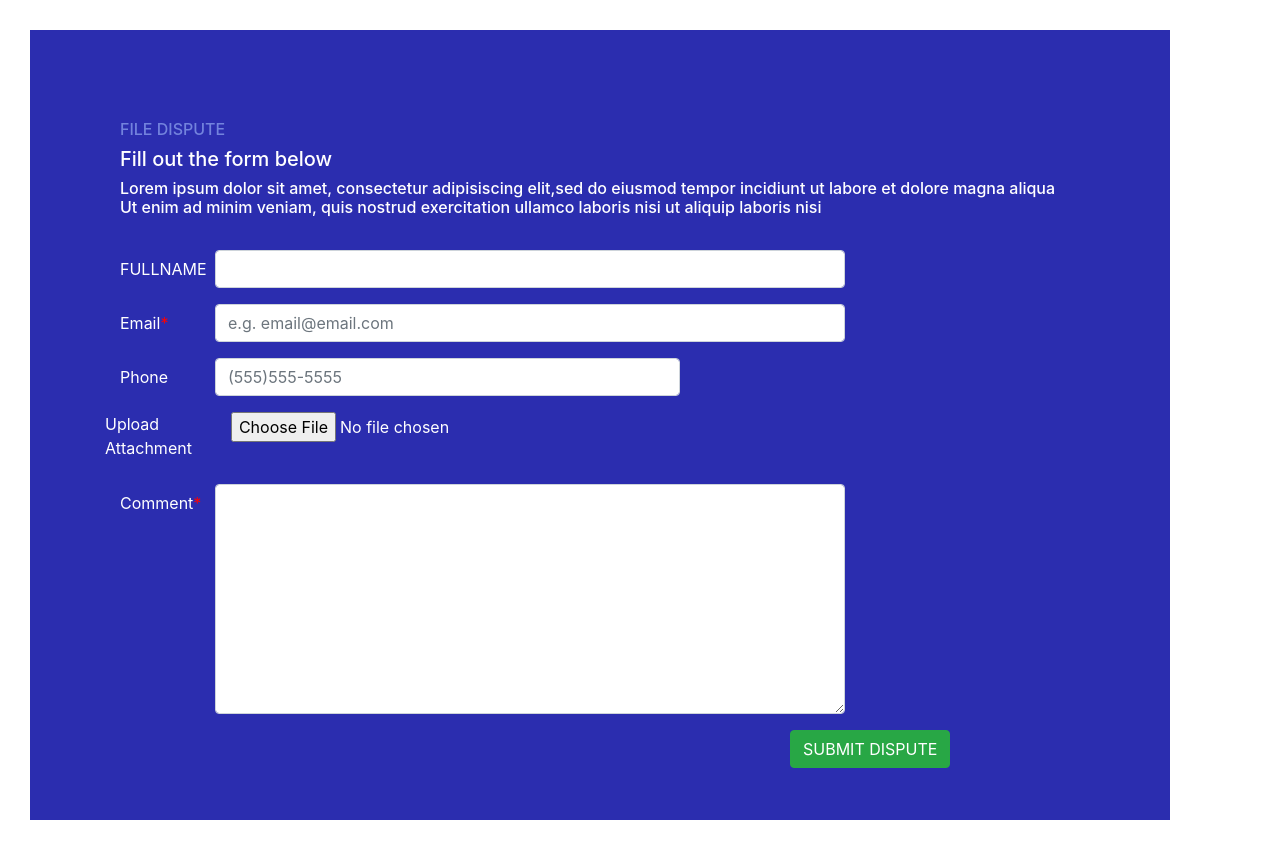
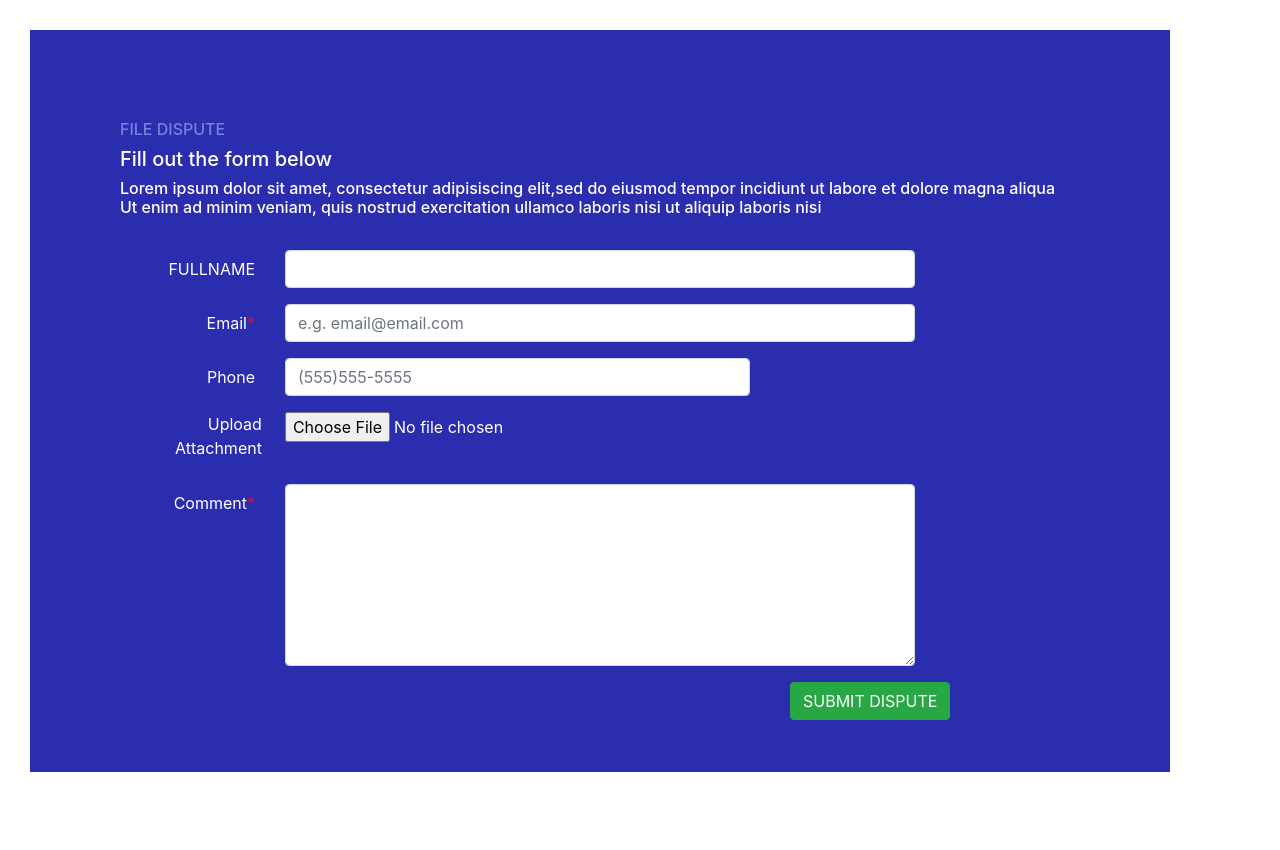
Before and after one commit to abhinavjalla/angular-POC, an Angular app: page / in a window 1280 px wide. After the commit the page ends 802 px from the top, so only its background shows below. Built offline with nearby package versions, Linux system fonts and the light colour scheme.

Commit message:
2 files modified

```diff
--- a/src/app/app.component.css
+++ b/src/app/app.component.css
@@ -22,7 +22,10 @@ color:white;
   color: red;
 }
 
-.pull-left
+.pull-left1
 {
-  margin-left: -70px;
+  margin-left: 70px;
  }
+ label {
+   text-align:right;
+   }
--- a/src/app/app.component.html
+++ b/src/app/app.component.html
@@ -12,9 +12,9 @@
   <form [formGroup]="myform">
 
     <div class="form-group row  ">
-         <label for="name" class="col-sm-2 col-form-label  ">FULLNAME</label>
+         <label for="name" class="col-sm-2 col-form-label">FULLNAME</label>
        <div class="col-sm-8 " >
-          <input type="email" class="form-control pull-left   " id="fullname" formControlName="name">
+          <input type="email" class="form-control    " id="fullname" formControlName="name">
           <span class ="error" *ngIf="myform.controls.name.invalid && myform.controls.name.touched">Name is not valid</span>
 
       </div>
@@ -25,9 +25,9 @@
 
 
      <div class="form-group row">
-         <label for="email" class="col-sm-2 col-form-label">Email<span class="compulsory">*</span></label>
+         <label for="email" class="col-sm-2  col-form-label">  Email<span class="compulsory">*</span></label>
        <div class="col-sm-8">
-          <input type="email" class="form-control pull-left" placeholder="e.g. email@email.com" id="email">
+          <input type="email" class="form-control " placeholder="e.g. email@email.com" id="email">
       </div>
     </div>
 
@@ -36,17 +36,17 @@
       <div class="form-group row">
          <label for="phone" class="col-sm-2 col-form-label ">Phone</label>
        <div class="col-sm-6">
-          <input type="text" class="form-control pull-left "  placeholder="(555)555-5555"id="phone">
+          <input type="text" class="form-control  "  placeholder="(555)555-5555"id="phone">
       </div>
     </div>
 
 
 
     <div class="form-group row">
-    <label for="exampleFormControlFile1 col-sm-2 pl-3" >Upload <br> Attachment</label>
+    <label for="attachment" class="pull-left1" >Upload <br> Attachment</label>
 
-    <div class="col-sm-8">
-    <input type="file"  class="form-control-file ml-4  pull-left " id="attachment">
+    <div class="col-sm-8 ml-2">
+    <input type="file"  class="form-control-file " id="attachment">
     </div>
   </div>
 
@@ -56,11 +56,11 @@
       <div class="form-group row">
          <label for="comment" class="col-sm-2 col-form-label ">Comment<span class="compulsory">*</span></label>
        <div class="col-sm-8">
-          <textarea class="form-control pull-left" id="exampleFormControlTextarea1" rows="9"></textarea>
+          <textarea class="form-control " id="Comment" rows="7"></textarea>
       </div>
     </div>
 
-        <div class="form-group row   col-sm-4 float-right ml-5 ">
+        <div class="form-group row   col-sm-4 float-right  ">
 
 
       <button type="button" class="btn btn-success ">SUBMIT DISPUTE</button>
```
